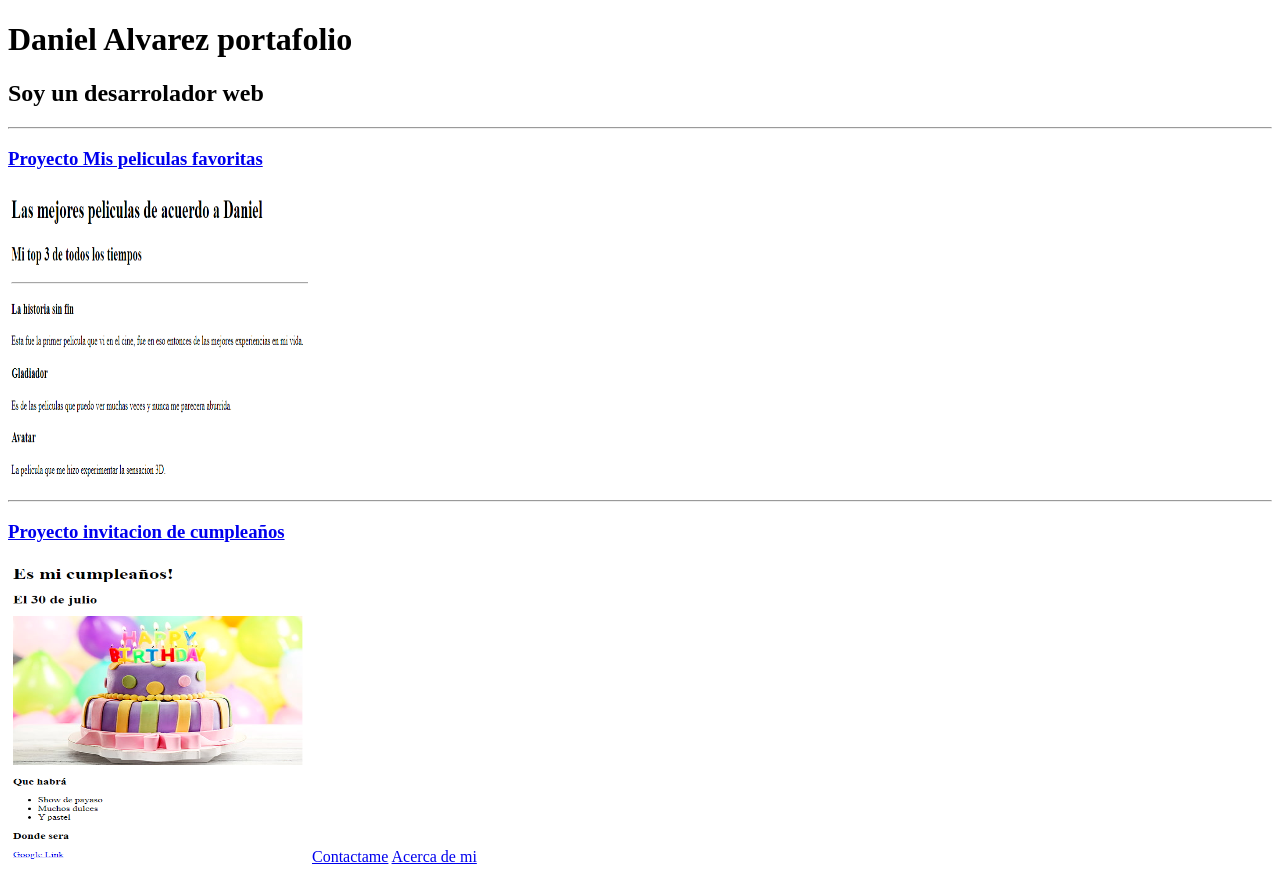
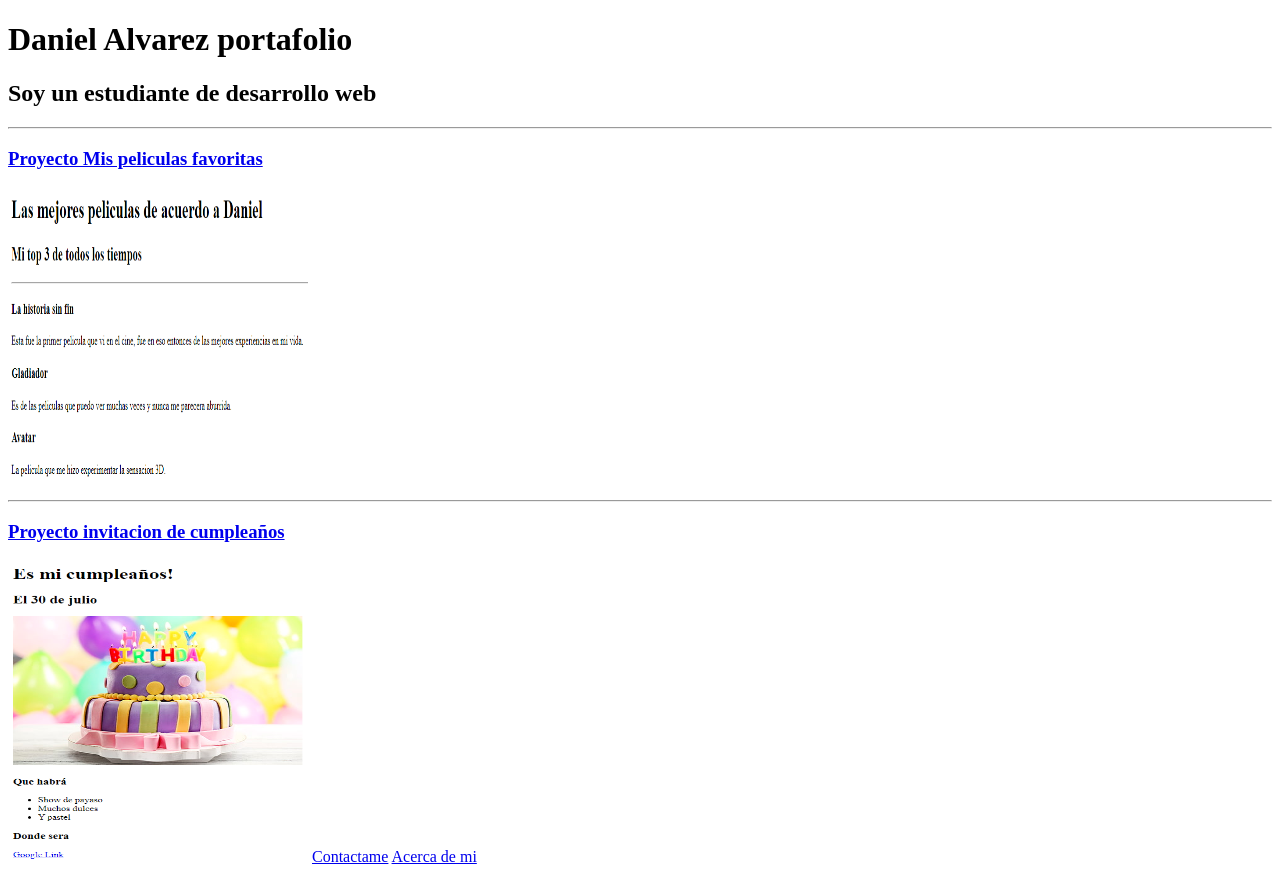
Before and after one commit to danielcastiyo/Primer_Portafolio, a plain HTML site: page index.html in a window 1280 px wide. Drawn offline with Linux system fonts and the light colour scheme.

Commit message:
Update index.html

```diff
--- a/index.html
+++ b/index.html
@@ -10,7 +10,7 @@
 
 <body>
     <h1>Daniel Alvarez portafolio</h1>
-    <h2>Soy un desarrolador web</h2>
+    <h2>Soy un estudiante de desarrollo web</h2>
     <hr />
 
     <h3><a href="public/movie-ranking.html">Proyecto Mis peliculas favoritas</a></h3>
```
